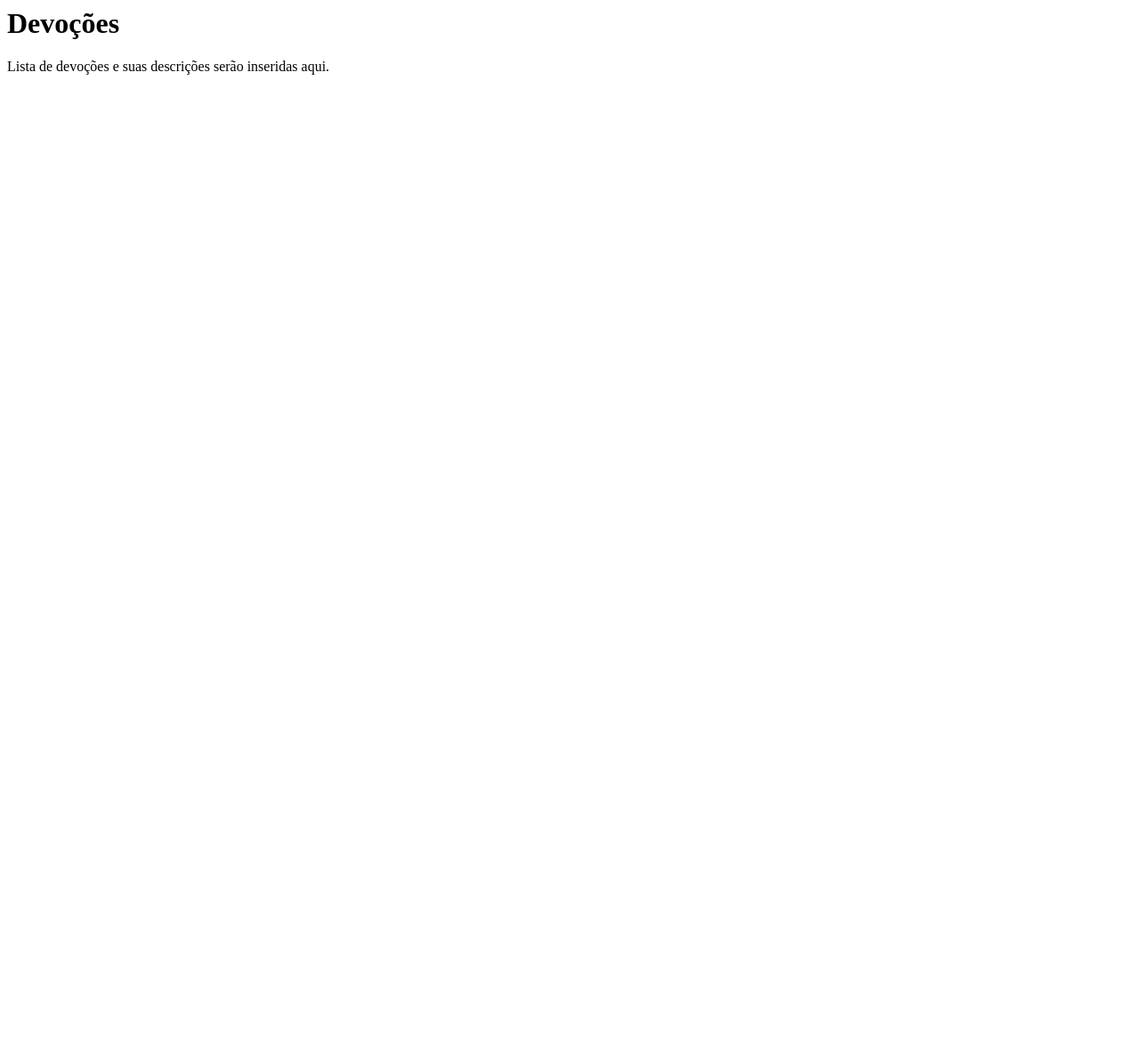
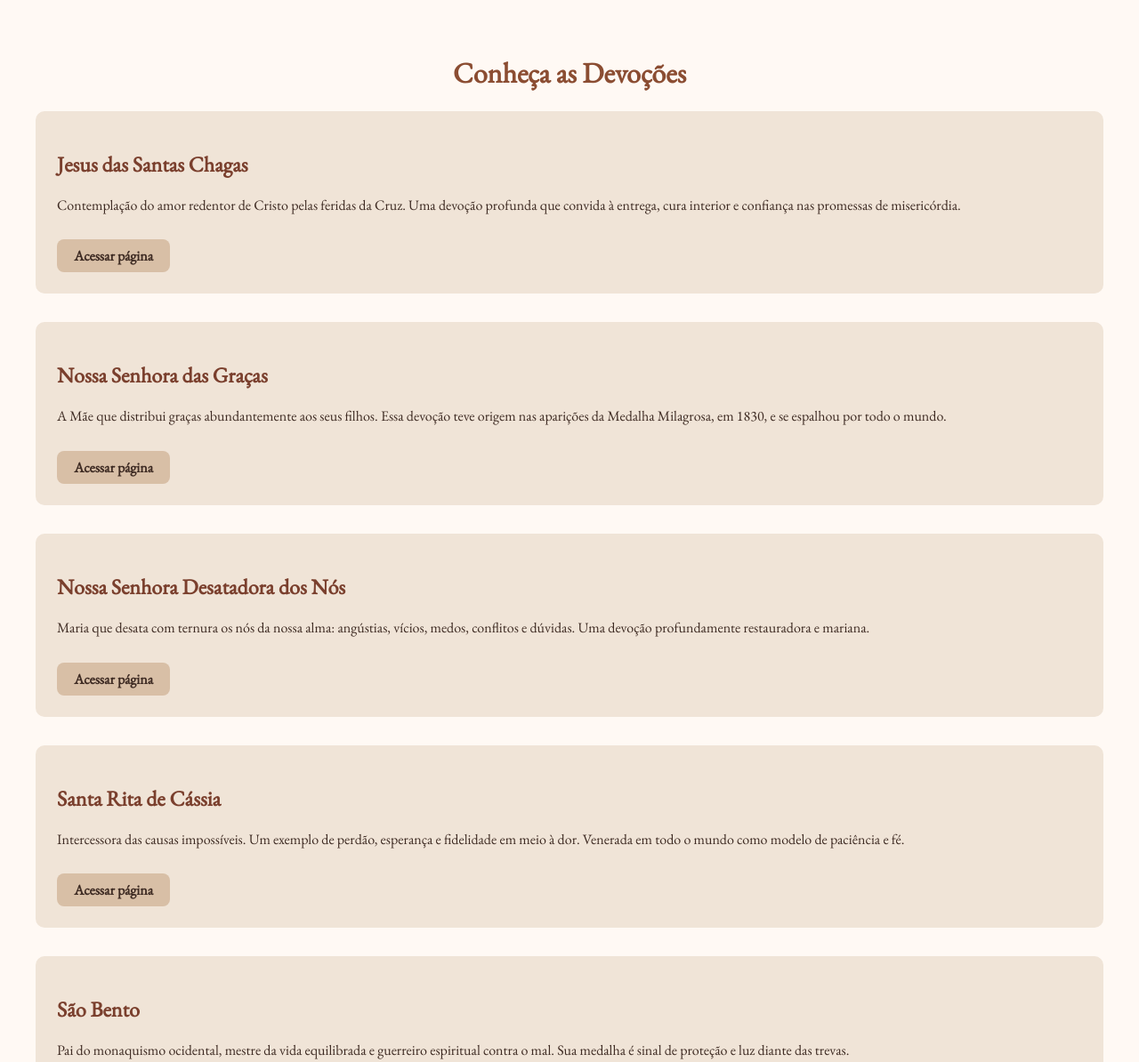
Before and after one commit to oracoesfelipe/DEVOCIONAL-CHAGAS-E-MANTO, a plain HTML site: page devocoes.html in a window 1280 px wide. Shown: the top 1194 px of the page at 89% size. Before the commit the page ends 800 px from the top, so only its background shows below. Drawn offline with nearby package versions, Linux system fonts and the light colour scheme.

Commit message:
Update devocoes.html

```diff
--- a/devocoes.html
+++ b/devocoes.html
@@ -1 +1,79 @@
-<html><body><h1>Devoções</h1><p>Lista de devoções e suas descrições serão inseridas aqui.</p></body></html>
+<!DOCTYPE html>
+<html lang="pt-BR">
+<head>
+  <meta charset="UTF-8">
+  <meta name="viewport" content="width=device-width, initial-scale=1.0">
+  <title>Devoções</title>
+  <link href="https://fonts.googleapis.com/css2?family=EB+Garamond&display=swap" rel="stylesheet">
+  <style>
+    body {
+      font-family: 'EB Garamond', serif;
+      background-color: #fff9f4;
+      color: #3e2b23;
+      padding: 2em;
+    }
+    h1 {
+      text-align: center;
+      color: #8b4d32;
+    }
+    .devocao {
+      background-color: #f0e4d7;
+      padding: 1.5em;
+      border-radius: 10px;
+      margin-bottom: 2em;
+    }
+    .devocao h2 {
+      color: #7a3f2d;
+    }
+    .devocao p {
+      margin-bottom: 0.8em;
+    }
+    .devocao a {
+      display: inline-block;
+      margin-top: 1em;
+      text-decoration: none;
+      background-color: #d8bfa6;
+      padding: 0.5em 1.2em;
+      border-radius: 8px;
+      color: #3e2b23;
+      font-weight: bold;
+    }
+    .devocao a:hover {
+      background-color: #cfa684;
+    }
+  </style>
+</head>
+<body>
+  <h1>Conheça as Devoções</h1>
+
+  <div class="devocao">
+    <h2>Jesus das Santas Chagas</h2>
+    <p>Contemplação do amor redentor de Cristo pelas feridas da Cruz. Uma devoção profunda que convida à entrega, cura interior e confiança nas promessas de misericórdia.</p>
+    <a href="#">Acessar página</a>
+  </div>
+
+  <div class="devocao">
+    <h2>Nossa Senhora das Graças</h2>
+    <p>A Mãe que distribui graças abundantemente aos seus filhos. Essa devoção teve origem nas aparições da Medalha Milagrosa, em 1830, e se espalhou por todo o mundo.</p>
+    <a href="#">Acessar página</a>
+  </div>
+
+  <div class="devocao">
+    <h2>Nossa Senhora Desatadora dos Nós</h2>
+    <p>Maria que desata com ternura os nós da nossa alma: angústias, vícios, medos, conflitos e dúvidas. Uma devoção profundamente restauradora e mariana.</p>
+    <a href="#">Acessar página</a>
+  </div>
+
+  <div class="devocao">
+    <h2>Santa Rita de Cássia</h2>
+    <p>Intercessora das causas impossíveis. Um exemplo de perdão, esperança e fidelidade em meio à dor. Venerada em todo o mundo como modelo de paciência e fé.</p>
+    <a href="#">Acessar página</a>
+  </div>
+
+  <div class="devocao">
+    <h2>São Bento</h2>
+    <p>Pai do monaquismo ocidental, mestre da vida equilibrada e guerreiro espiritual contra o mal. Sua medalha é sinal de proteção e luz diante das trevas.</p>
+    <a href="#">Acessar página</a>
+  </div>
+</body>
+</html>
```
